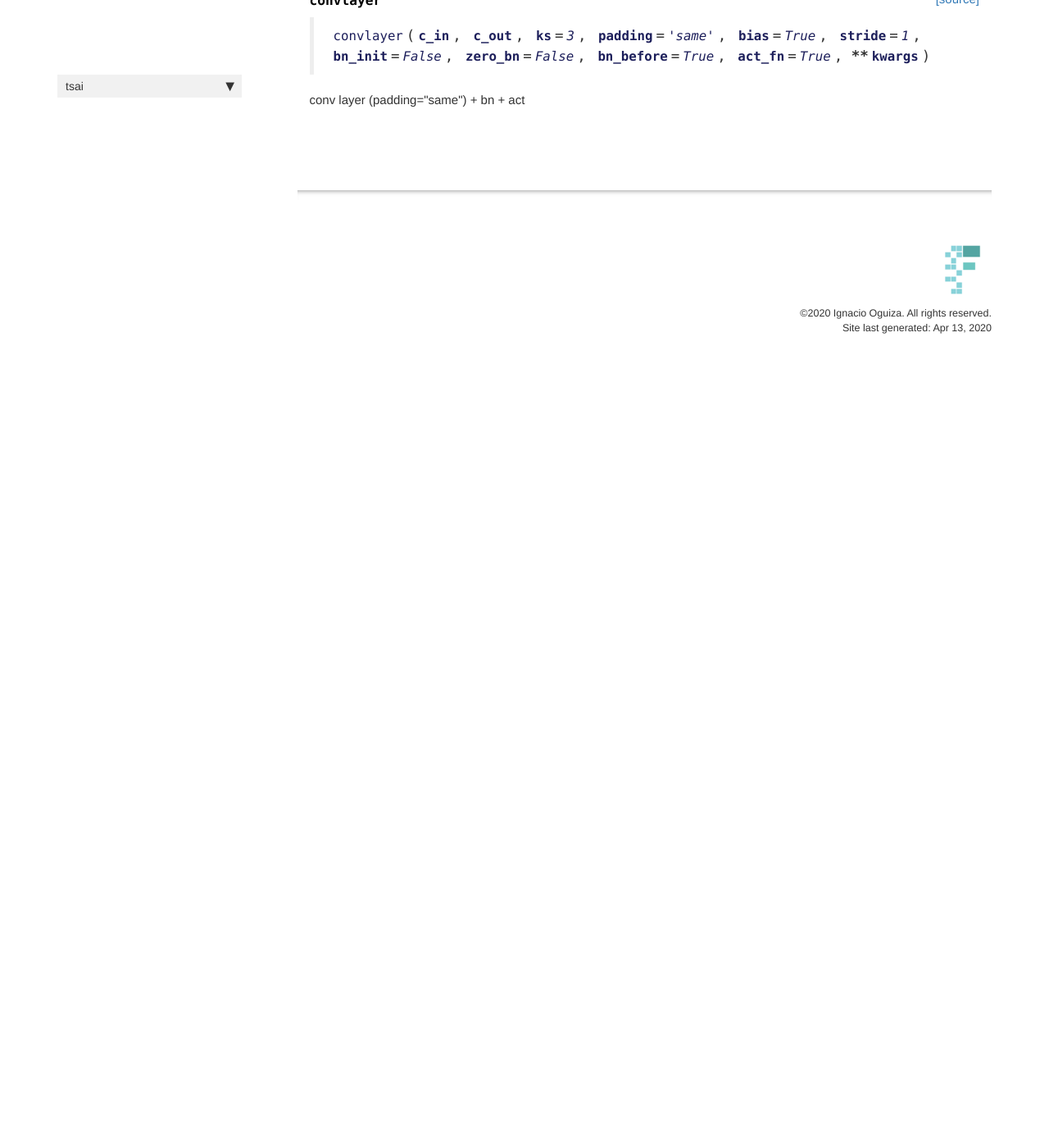
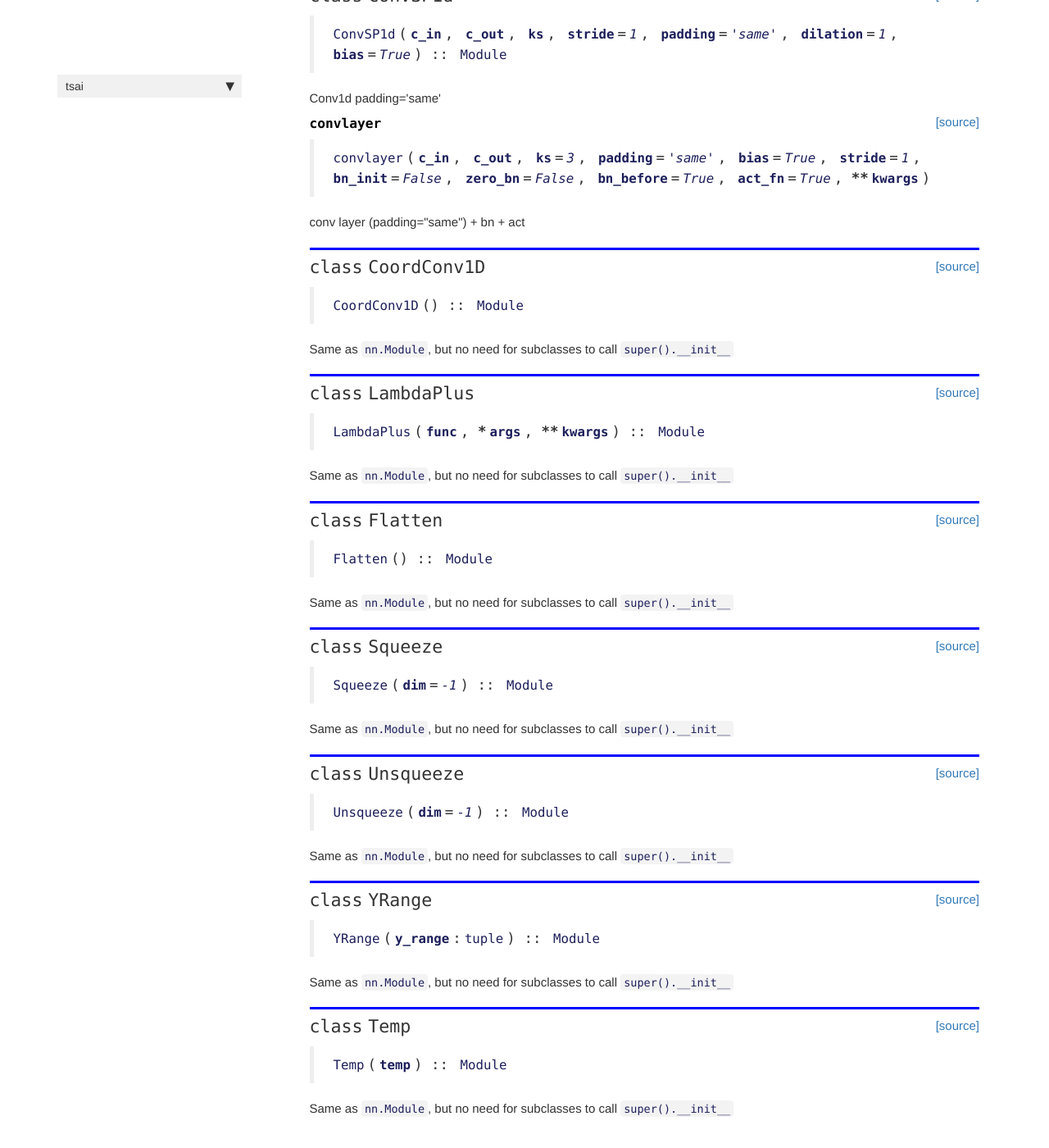
Before and after one commit to timeseriesAI/tsai, a Jekyll site: the page built from docs/layers.html, in a window 1280 px wide and 1400 px high, scrolled down 1601 px. Shown: the whole window at 82% size. Built offline with Jekyll 4.4.1, drawn with Linux system fonts in a browser that asks for light colours; nearby versions of some CDN libraries; comment, search, counter and statistics services are not loaded; before the commit the page ends 2061 px from its top, so only the background shows below that; some of the changed text lies outside the part shown.

Commit message:
🔥 fastai v2

```diff
--- a/docs/layers.html
+++ b/docs/layers.html
@@ -28,6 +28,9 @@ summary: "Helper function used to build PyTorch timeseries models."
 </div>
 <div class="cell border-box-sizing code_cell rendered">
 
+</div>
+<div class="cell border-box-sizing code_cell rendered">
+
 <div class="output_wrapper">
 <div class="output">
 
@@ -35,7 +38,30 @@ summary: "Helper function used to build PyTorch timeseries models."
 
 
 <div class="output_markdown rendered_html output_subarea ">
-<h4 id="noop" class="doc_header"><code>noop</code><a href="https://github.com/timeseriesAI/timeseriesAI/tree/master/tsai/models/layers.py#L9" class="source_link" style="float:right">[source]</a></h4><blockquote><p><code>noop</code>(<strong><code>x</code></strong>)</p>
+<h4 id="noop" class="doc_header"><code>noop</code><a href="https://github.com/timeseriesAI/timeseriesAI/tree/master/tsai/models/layers.py#L12" class="source_link" style="float:right">[source]</a></h4><blockquote><p><code>noop</code>(<strong><code>x</code></strong>)</p>
+</blockquote>
+
+</div>
+
+</div>
+
+</div>
+</div>
+
+</div>
+<div class="cell border-box-sizing code_cell rendered">
+
+</div>
+<div class="cell border-box-sizing code_cell rendered">
+
+<div class="output_wrapper">
+<div class="output">
+
+<div class="output_area">
+
+
+<div class="output_markdown rendered_html output_subarea ">
+<h4 id="same_padding1d" class="doc_header"><code>same_padding1d</code><a href="https://github.com/timeseriesAI/timeseriesAI/tree/master/tsai/models/layers.py#L15" class="source_link" style="float:right">[source]</a></h4><blockquote><p><code>same_padding1d</code>(<strong><code>seq_len</code></strong>, <strong><code>ks</code></strong>, <strong><code>stride</code></strong>=<em><code>1</code></em>, <strong><code>dilation</code></strong>=<em><code>1</code></em>)</p>
 </blockquote>
 
 </div>
@@ -55,27 +81,7 @@ summary: "Helper function used to build PyTorch timeseries models."
 
 
 <div class="output_markdown rendered_html output_subarea ">
-<h4 id="same_padding1d" class="doc_header"><code>same_padding1d</code><a href="https://github.com/timeseriesAI/timeseriesAI/tree/master/tsai/models/layers.py#L11" class="source_link" style="float:right">[source]</a></h4><blockquote><p><code>same_padding1d</code>(<strong><code>seq_len</code></strong>, <strong><code>ks</code></strong>, <strong><code>stride</code></strong>=<em><code>1</code></em>, <strong><code>dilation</code></strong>=<em><code>1</code></em>)</p>
-</blockquote>
-
-</div>
-
-</div>
-
-</div>
-</div>
-
-</div>
-<div class="cell border-box-sizing code_cell rendered">
-
-<div class="output_wrapper">
-<div class="output">
-
-<div class="output_area">
-
-
-<div class="output_markdown rendered_html output_subarea ">
-<h2 id="ZeroPad1d" class="doc_header"><code>class</code> <code>ZeroPad1d</code><a href="https://github.com/timeseriesAI/timeseriesAI/tree/master/tsai/models/layers.py#L21" class="source_link" style="float:right">[source]</a></h2><blockquote><p><code>ZeroPad1d</code>(<strong><code>padding</code></strong>) :: <code>ConstantPad1d</code></p>
+<h2 id="ZeroPad1d" class="doc_header"><code>class</code> <code>ZeroPad1d</code><a href="https://github.com/timeseriesAI/timeseriesAI/tree/master/tsai/models/layers.py#L25" class="source_link" style="float:right">[source]</a></h2><blockquote><p><code>ZeroPad1d</code>(<strong><code>padding</code></strong>) :: <code>ConstantPad1d</code></p>
 </blockquote>
 <p>Pads the input tensor boundaries with a constant value.</p>
 <p>For <code>N</code>-dimensional padding, use :func:<code>torch.nn.functional.pad()</code>.</p>
@@ -134,9 +140,105 @@
 
 
 <div class="output_markdown rendered_html output_subarea ">
-<h2 id="ConvSP1d" class="doc_header"><code>class</code> <code>ConvSP1d</code><a href="https://github.com/timeseriesAI/timeseriesAI/tree/master/tsai/models/layers.py#L25" class="source_link" style="float:right">[source]</a></h2><blockquote><p><code>ConvSP1d</code>(<strong><code>c_in</code></strong>, <strong><code>c_out</code></strong>, <strong><code>ks</code></strong>, <strong><code>stride</code></strong>=<em><code>1</code></em>, <strong><code>padding</code></strong>=<em><code>'same'</code></em>, <strong><code>dilation</code></strong>=<em><code>1</code></em>, <strong><code>bias</code></strong>=<em><code>True</code></em>) :: <code>Module</code></p>
+<h2 id="ConvSP1d" class="doc_header"><code>class</code> <code>ConvSP1d</code><a href="https://github.com/timeseriesAI/timeseriesAI/tree/master/tsai/models/layers.py#L29" class="source_link" style="float:right">[source]</a></h2><blockquote><p><code>ConvSP1d</code>(<strong><code>c_in</code></strong>, <strong><code>c_out</code></strong>, <strong><code>ks</code></strong>, <strong><code>stride</code></strong>=<em><code>1</code></em>, <strong><code>padding</code></strong>=<em><code>'same'</code></em>, <strong><code>dilation</code></strong>=<em><code>1</code></em>, <strong><code>bias</code></strong>=<em><code>True</code></em>) :: <code>Module</code></p>
 </blockquote>
 <p>Conv1d padding='same'</p>
+
+</div>
+
+</div>
+
+</div>
+</div>
+
+</div>
+<div class="cell border-box-sizing code_cell rendered">
+
+</div>
+<div class="cell border-box-sizing code_cell rendered">
+
+<div class="output_wrapper">
+<div class="output">
+
+<div class="output_area">
+
+
+<div class="output_markdown rendered_html output_subarea ">
+<h4 id="convlayer" class="doc_header"><code>convlayer</code><a href="https://github.com/timeseriesAI/timeseriesAI/tree/master/tsai/models/layers.py#L44" class="source_link" style="float:right">[source]</a></h4><blockquote><p><code>convlayer</code>(<strong><code>c_in</code></strong>, <strong><code>c_out</code></strong>, <strong><code>ks</code></strong>=<em><code>3</code></em>, <strong><code>padding</code></strong>=<em><code>'same'</code></em>, <strong><code>bias</code></strong>=<em><code>True</code></em>, <strong><code>stride</code></strong>=<em><code>1</code></em>, <strong><code>bn_init</code></strong>=<em><code>False</code></em>, <strong><code>zero_bn</code></strong>=<em><code>False</code></em>, <strong><code>bn_before</code></strong>=<em><code>True</code></em>, <strong><code>act_fn</code></strong>=<em><code>True</code></em>, <strong>**<code>kwargs</code></strong>)</p>
+</blockquote>
+<p>conv layer (padding="same") + bn + act</p>
+
+</div>
+
+</div>
+
+</div>
+</div>
+
+</div>
+<div class="cell border-box-sizing code_cell rendered">
+
+</div>
+<div class="cell border-box-sizing code_cell rendered">
+
+<div class="output_wrapper">
+<div class="output">
+
+<div class="output_area">
+
+
+<div class="output_markdown rendered_html output_subarea ">
+<h2 id="CoordConv1D" class="doc_header"><code>class</code> <code>CoordConv1D</code><a href="https://github.com/timeseriesAI/timeseriesAI/tree/master/tsai/models/layers.py#L58" class="source_link" style="float:right">[source]</a></h2><blockquote><p><code>CoordConv1D</code>() :: <code>Module</code></p>
+</blockquote>
+<p>Same as <code>nn.Module</code>, but no need for subclasses to call <code>super().__init__</code></p>
+
+</div>
+
+</div>
+
+</div>
+</div>
+
+</div>
+<div class="cell border-box-sizing code_cell rendered">
+
+</div>
+<div class="cell border-box-sizing code_cell rendered">
+
+<div class="output_wrapper">
+<div class="output">
+
+<div class="output_area">
+
+
+<div class="output_markdown rendered_html output_subarea ">
+<h2 id="LambdaPlus" class="doc_header"><code>class</code> <code>LambdaPlus</code><a href="https://github.com/timeseriesAI/timeseriesAI/tree/master/tsai/models/layers.py#L68" class="source_link" style="float:right">[source]</a></h2><blockquote><p><code>LambdaPlus</code>(<strong><code>func</code></strong>, <strong>*<code>args</code></strong>, <strong>**<code>kwargs</code></strong>) :: <code>Module</code></p>
+</blockquote>
+<p>Same as <code>nn.Module</code>, but no need for subclasses to call <code>super().__init__</code></p>
+
+</div>
+
+</div>
+
+</div>
+</div>
+
+</div>
+<div class="cell border-box-sizing code_cell rendered">
+
+</div>
+<div class="cell border-box-sizing code_cell rendered">
+
+<div class="output_wrapper">
+<div class="output">
+
+<div class="output_area">
+
+
+<div class="output_markdown rendered_html output_subarea ">
+<h2 id="Flatten" class="doc_header"><code>class</code> <code>Flatten</code><a href="https://github.com/timeseriesAI/timeseriesAI/tree/master/tsai/models/layers.py#L73" class="source_link" style="float:right">[source]</a></h2><blockquote><p><code>Flatten</code>() :: <code>Module</code></p>
+</blockquote>
+<p>Same as <code>nn.Module</code>, but no need for subclasses to call <code>super().__init__</code></p>
 
 </div>
 
@@ -155,9 +257,72 @@
 
 
 <div class="output_markdown rendered_html output_subarea ">
-<h4 id="convlayer" class="doc_header"><code>convlayer</code><a href="https://github.com/timeseriesAI/timeseriesAI/tree/master/tsai/models/layers.py#L39" class="source_link" style="float:right">[source]</a></h4><blockquote><p><code>convlayer</code>(<strong><code>c_in</code></strong>, <strong><code>c_out</code></strong>, <strong><code>ks</code></strong>=<em><code>3</code></em>, <strong><code>padding</code></strong>=<em><code>'same'</code></em>, <strong><code>bias</code></strong>=<em><code>True</code></em>, <strong><code>stride</code></strong>=<em><code>1</code></em>, <strong><code>bn_init</code></strong>=<em><code>False</code></em>, <strong><code>zero_bn</code></strong>=<em><code>False</code></em>, <strong><code>bn_before</code></strong>=<em><code>True</code></em>, <strong><code>act_fn</code></strong>=<em><code>True</code></em>, <strong>**<code>kwargs</code></strong>)</p>
+<h2 id="Squeeze" class="doc_header"><code>class</code> <code>Squeeze</code><a href="https://github.com/timeseriesAI/timeseriesAI/tree/master/tsai/models/layers.py#L76" class="source_link" style="float:right">[source]</a></h2><blockquote><p><code>Squeeze</code>(<strong><code>dim</code></strong>=<em><code>-1</code></em>) :: <code>Module</code></p>
 </blockquote>
-<p>conv layer (padding="same") + bn + act</p>
+<p>Same as <code>nn.Module</code>, but no need for subclasses to call <code>super().__init__</code></p>
+
+</div>
+
+</div>
+
+</div>
+</div>
+
+</div>
+<div class="cell border-box-sizing code_cell rendered">
+
+<div class="output_wrapper">
+<div class="output">
+
+<div class="output_area">
+
+
+<div class="output_markdown rendered_html output_subarea ">
+<h2 id="Unsqueeze" class="doc_header"><code>class</code> <code>Unsqueeze</code><a href="https://github.com/timeseriesAI/timeseriesAI/tree/master/tsai/models/layers.py#L81" class="source_link" style="float:right">[source]</a></h2><blockquote><p><code>Unsqueeze</code>(<strong><code>dim</code></strong>=<em><code>-1</code></em>) :: <code>Module</code></p>
+</blockquote>
+<p>Same as <code>nn.Module</code>, but no need for subclasses to call <code>super().__init__</code></p>
+
+</div>
+
+</div>
+
+</div>
+</div>
+
+</div>
+<div class="cell border-box-sizing code_cell rendered">
+
+<div class="output_wrapper">
+<div class="output">
+
+<div class="output_area">
+
+
+<div class="output_markdown rendered_html output_subarea ">
+<h2 id="YRange" class="doc_header"><code>class</code> <code>YRange</code><a href="https://github.com/timeseriesAI/timeseriesAI/tree/master/tsai/models/layers.py#L86" class="source_link" style="float:right">[source]</a></h2><blockquote><p><code>YRange</code>(<strong><code>y_range</code></strong>:<code>tuple</code>) :: <code>Module</code></p>
+</blockquote>
+<p>Same as <code>nn.Module</code>, but no need for subclasses to call <code>super().__init__</code></p>
+
+</div>
+
+</div>
+
+</div>
+</div>
+
+</div>
+<div class="cell border-box-sizing code_cell rendered">
+
+<div class="output_wrapper">
+<div class="output">
+
+<div class="output_area">
+
+
+<div class="output_markdown rendered_html output_subarea ">
+<h2 id="Temp" class="doc_header"><code>class</code> <code>Temp</code><a href="https://github.com/timeseriesAI/timeseriesAI/tree/master/tsai/models/layers.py#L94" class="source_link" style="float:right">[source]</a></h2><blockquote><p><code>Temp</code>(<strong><code>temp</code></strong>) :: <code>Module</code></p>
+</blockquote>
+<p>Same as <code>nn.Module</code>, but no need for subclasses to call <code>super().__init__</code></p>
 
 </div>
 
```
Also changed, not shown: tsai/_nbdev.py (+7 -0 lines), 2 other files.
